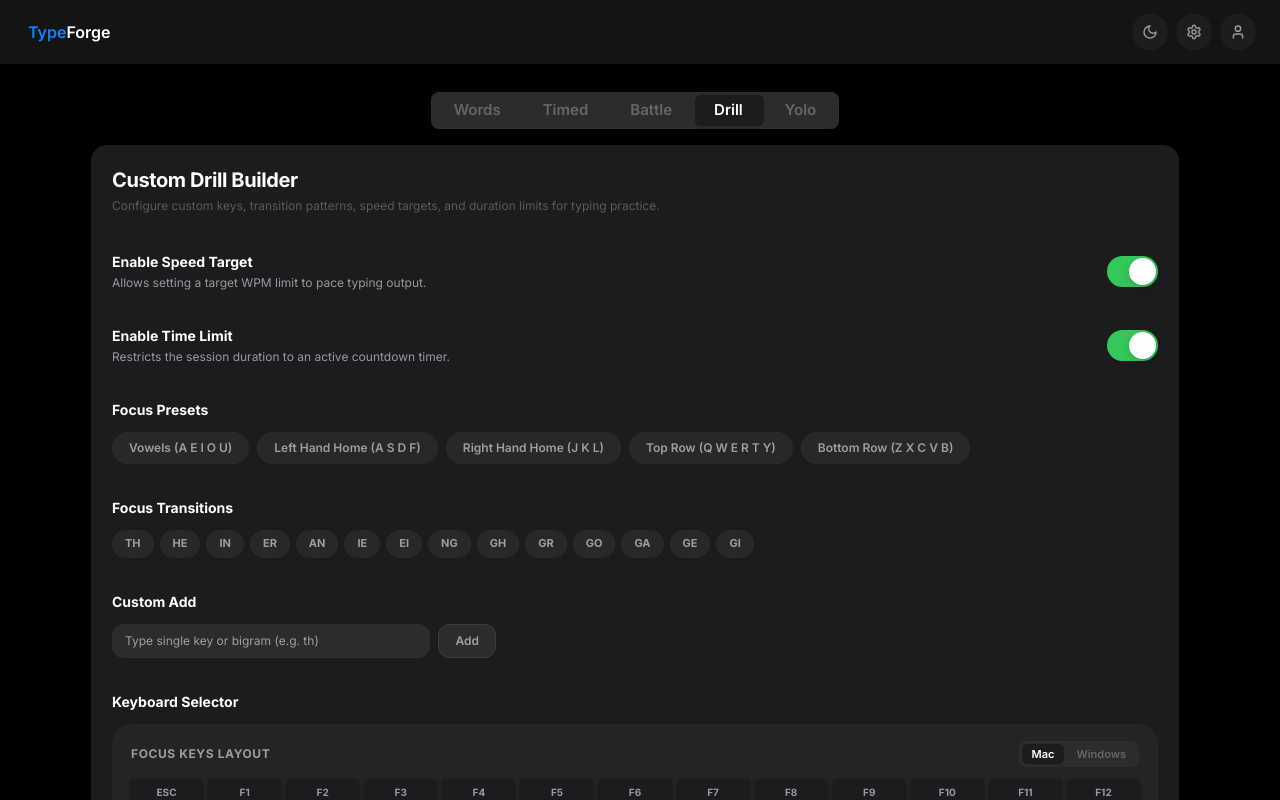
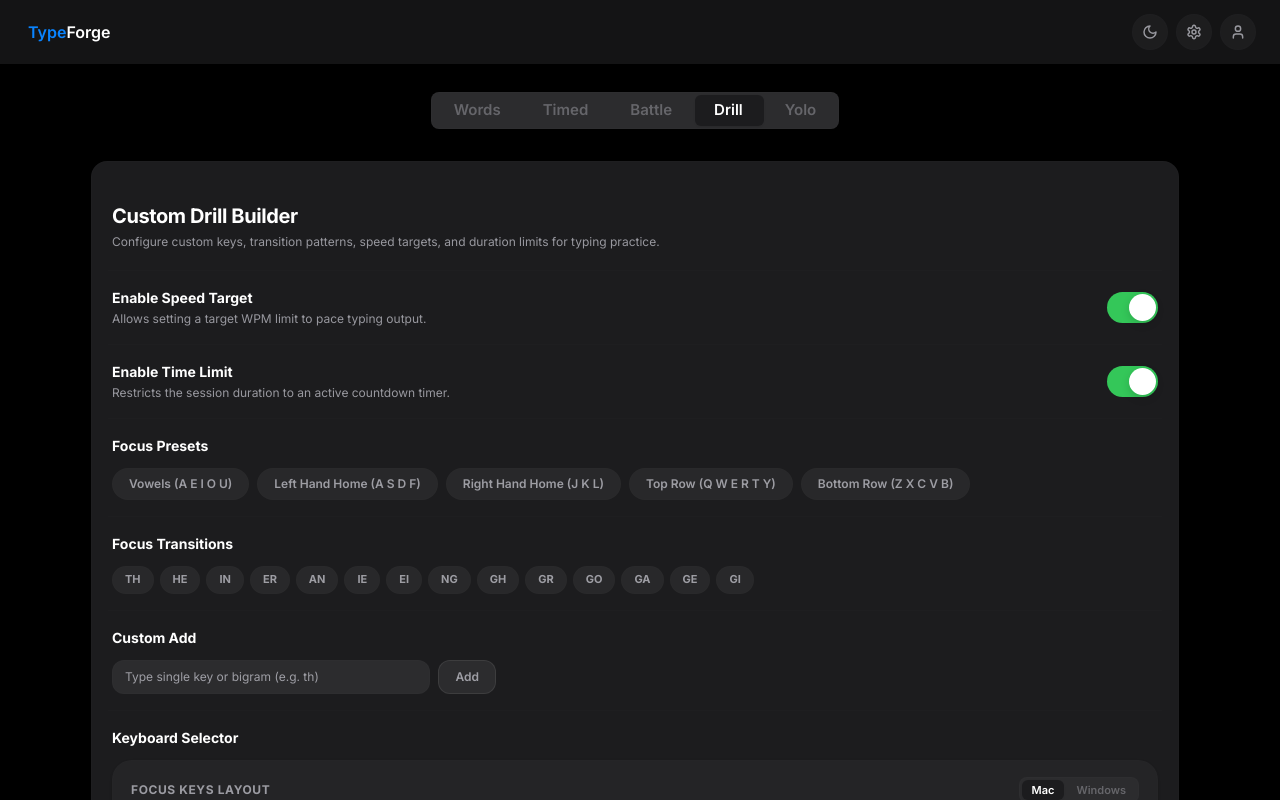
Before and after one commit to Type-Forge/Type-Forge, a Next.js app: page / in a window 1280 px wide. Both pictures are taken after a click on the button "Drill". Shown: the top 800 px of the page. Built offline with nearby package versions, Linux system fonts and the light colour scheme.

Commit message:
FIxed Padding issues

```diff
--- a/components/drill/CustomDrillBuilder.tsx
+++ b/components/drill/CustomDrillBuilder.tsx
@@ -148,9 +148,9 @@ export default function CustomDrillBuilder({
       {/* iOS Settings Toggles (Switches) and Focus Configurations */}
       <WhiteCard>
         {/* Title and Description Header inside the card */}
-        <div className="px-1 py-5 select-none">
-          <h2 className="text-xl font-bold tracking-tight text-text-primary">Custom Drill Builder</h2>
-          <p className="text-xs text-text-tertiary mt-1">
+        <div className="px-1 py-5  select-none">
+          <h2 className="text-xl font-bold tracking-tight mt-5 text-text-primary">Custom Drill Builder</h2>
+          <p className="text-xs text-text-secondary mt-1">
             Configure custom keys, transition patterns, speed targets, and duration limits for typing practice.
           </p>
         </div>
@@ -501,7 +501,7 @@ export default function CustomDrillBuilder({
               </div>
 
               {/* Action buttons (horizontal iOS style) */}
-              <div className="flex gap-2 w-full mt-2">
+              <div className="flex gap-2 w-full mt-2 ">
                 <button
                   onClick={() => {
                     playClickSound("click")
--- a/components/drill/DrillDashboard.tsx
+++ b/components/drill/DrillDashboard.tsx
@@ -24,7 +24,7 @@ export default function DrillDashboard({ onStartDrill }: DrillDashboardProps) {
   const resetStats = useDrillStore((s) => s.resetStats)
 
   return (
-    <div className="w-full pt-1 pb-4 animate-fade-in font-sans space-y-6">
+    <div className="w-full pt- pb-4 animate-fade-in pt-5  font-sans space-y-6 ">
       {/* Custom Drill Builder */}
       <CustomDrillBuilder
         onStartDrill={onStartDrill}
--- a/components/ui/ModeSelector.tsx
+++ b/components/ui/ModeSelector.tsx
@@ -43,6 +43,11 @@ const BATTLE_OPTIONS: SubOption<BattleDifficulty>[] = [
     label: "hard (90 wpm)",
     tooltip: "Elite opponent speed. Only for experienced typists.",
   },
+  {
+    value: "veryhard",
+    label: "veryhard (120 wpm)",
+    tooltip: "Insane opponent speed. Will test your absolute limits.",
+  },
 ]
 
 /**
@@ -79,14 +84,17 @@ export default function ModeSelector({ onSelect, currentConfig }: ModeSelectorPr
       if (e.ctrlKey || e.metaKey || e.altKey) return
       const key = e.key
       if (key === "1") {
+        if (currentConfig.mode === "words") onSelect({ mode: "words", wordCount: 15 })
+        else if (currentConfig.mode === "timed") onSelect({ mode: "timed", duration: 15 })
+      } else if (key === "2") {
         if (currentConfig.mode === "words") onSelect({ mode: "words", wordCount: 25 })
+        else if (currentConfig.mode === "timed") onSelect({ mode: "timed", duration: 30 })
+      } else if (key === "3") {
+        if (currentConfig.mode === "words") onSelect({ mode: "words", wordCount: 50 })
         else if (currentConfig.mode === "timed") onSelect({ mode: "timed", duration: 60 })
-      } else if (key === "2") {
-        if (currentConfig.mode === "words") onSelect({ mode: "words", wordCount: 50 })
+      } else if (key === "4") {
+        if (currentConfig.mode === "words") onSelect({ mode: "words", wordCount: 75 })
         else if (currentConfig.mode === "timed") onSelect({ mode: "timed", duration: 180 })
-      } else if (key === "3") {
-        if (currentConfig.mode === "words") onSelect({ mode: "words", wordCount: 75 })
-        else if (currentConfig.mode === "timed") onSelect({ mode: "timed", duration: 300 })
       }
     }
     window.addEventListener("keydown", handleKeyPress)
--- a/lib/constants.ts
+++ b/lib/constants.ts
@@ -1,12 +1,13 @@
 import type { BattleDifficulty, WordCount, TimeDuration } from "@/types"
 
-export const WORD_COUNT_OPTIONS: WordCount[] = [25, 50, 75]
-export const TIME_DURATION_OPTIONS: TimeDuration[] = [60, 180, 300]
+export const WORD_COUNT_OPTIONS: WordCount[] = [15, 25, 50, 75]
+export const TIME_DURATION_OPTIONS: TimeDuration[] = [15, 30, 60, 180]
 
 export const AI_WPM_MAP: Record<BattleDifficulty, number> = {
   easy: 35,
   medium: 60,
   hard: 90,
+  veryhard: 120,
 }
 
 export const BATTLE_COUNTDOWN_SECONDS = 3
--- a/lib/words/battle.ts
+++ b/lib/words/battle.ts
@@ -10,7 +10,7 @@ export interface BattleDifficultyConfig {
   rareWordChance: number;
 }
 
-export const BATTLE_DIFFICULTY_PRESETS: Record<"easy" | "medium" | "hard", BattleDifficultyConfig> = {
+export const BATTLE_DIFFICULTY_PRESETS: Record<"easy" | "medium" | "hard" | "veryhard", BattleDifficultyConfig> = {
   easy: {
     wordComplexity: "easy",
     punctuationChance: 0.0,
@@ -26,6 +26,11 @@ export const BATTLE_DIFFICULTY_PRESETS: Record<"easy" | "medium" | "hard", Battl
     punctuationChance: 0.15, // 15% chance of punctuation (, . : ; ?)
     rareWordChance: 0.2,
   },
+  veryhard: {
+    wordComplexity: "hard",
+    punctuationChance: 0.25, // 25% chance of punctuation
+    rareWordChance: 0.3,
+  },
 };
 
 const PUNCTUATIONS = [".", ",", ";", ":", "?"];
@@ -33,7 +38,7 @@ const PUNCTUATIONS = [".", ",", ";", ":", "?"];
 /**
  * Returns N random words for a Battle session based on difficulty configurations
  */
-export function getBattleWords(count: number, difficulty: "easy" | "medium" | "hard"): string[] {
+export function getBattleWords(count: number, difficulty: "easy" | "medium" | "hard" | "veryhard"): string[] {
   const config = BATTLE_DIFFICULTY_PRESETS[difficulty] || BATTLE_DIFFICULTY_PRESETS.medium;
   const words: string[] = [];
 
--- a/stores/battle-store.ts
+++ b/stores/battle-store.ts
@@ -28,7 +28,7 @@ export const useBattleStore = create<BattleStore>((set) => ({
       config: {
         difficulty,
         aiWpm: AI_WPM_MAP[difficulty],
-        wordCount: wordCount as 25 | 50 | 75,
+        wordCount: wordCount as 15 | 25 | 50 | 75,
       },
       status: "racing",
     })
--- a/stores/typing-store.ts
+++ b/stores/typing-store.ts
@@ -90,8 +90,9 @@ export const useTypingStore = create<TypingStore>((set, get) => ({
 
       // In drill mode, we generate plenty of words to fill any timed duration or just keep typing
       const wordCount = config.targetDuration ? 150 : 35
+      const drillDifficulty = config.difficulty === "veryhard" ? "hard" : (config.difficulty ?? "easy")
       rawWords = generateDrillText({
-        difficulty: config.difficulty ?? "easy",
+        difficulty: drillDifficulty,
         focusKeys,
         focusBigrams,
         weaknessRatio,
@@ -101,7 +102,7 @@ export const useTypingStore = create<TypingStore>((set, get) => ({
       })
     } else if (config.mode === "battle") {
       const wordCount = config.wordCount ?? 25
-      rawWords = getBattleWords(wordCount, config.difficulty as "easy" | "medium" | "hard")
+      rawWords = getBattleWords(wordCount, config.difficulty as "easy" | "medium" | "hard" | "veryhard")
     } else if (config.mode === "yolo") {
       const yoloStore = useYoloStore.getState()
       yoloStore.initYoloRun()
@@ -111,7 +112,8 @@ export const useTypingStore = create<TypingStore>((set, get) => ({
       const wordCount = config.mode === "words"
         ? (config.wordCount ?? 25)
         : 200 // generate extra words for timed mode
-      rawWords = getRandomWords(wordCount, config.difficulty)
+      const textDifficulty = config.difficulty === "veryhard" ? "hard" : config.difficulty
+      rawWords = getRandomWords(wordCount, textDifficulty)
     }
 
     const words = initializeWords(rawWords)
--- a/types/index.ts
+++ b/types/index.ts
@@ -30,8 +30,8 @@ export interface WordData {
 
 // ===== SESSION =====
 export type SessionMode = "words" | "timed" | "battle" | "drill" | "yolo"
-export type WordCount = 25 | 50 | 75
-export type TimeDuration = 60 | 180 | 300
+export type WordCount = 15 | 25 | 50 | 75
+export type TimeDuration = 15 | 30 | 60 | 180
 
 export interface SessionConfig {
   mode: SessionMode
@@ -89,7 +89,7 @@ export interface MistakeRecord {
 export interface DrillHistoryEntry {
   id: string
   timestamp: number
-  difficulty: "easy" | "medium" | "hard" | "custom"
+  difficulty: "easy" | "medium" | "hard" | "veryhard" | "custom"
   beforeAccuracy: number
   afterAccuracy: number
   improvement: number
@@ -143,7 +143,7 @@ export interface StatsState {
 }
 
 // ===== BATTLE =====
-export type BattleDifficulty = "easy" | "medium" | "hard"
+export type BattleDifficulty = "easy" | "medium" | "hard" | "veryhard"
 
 export interface BattleConfig {
   difficulty: BattleDifficulty
```
